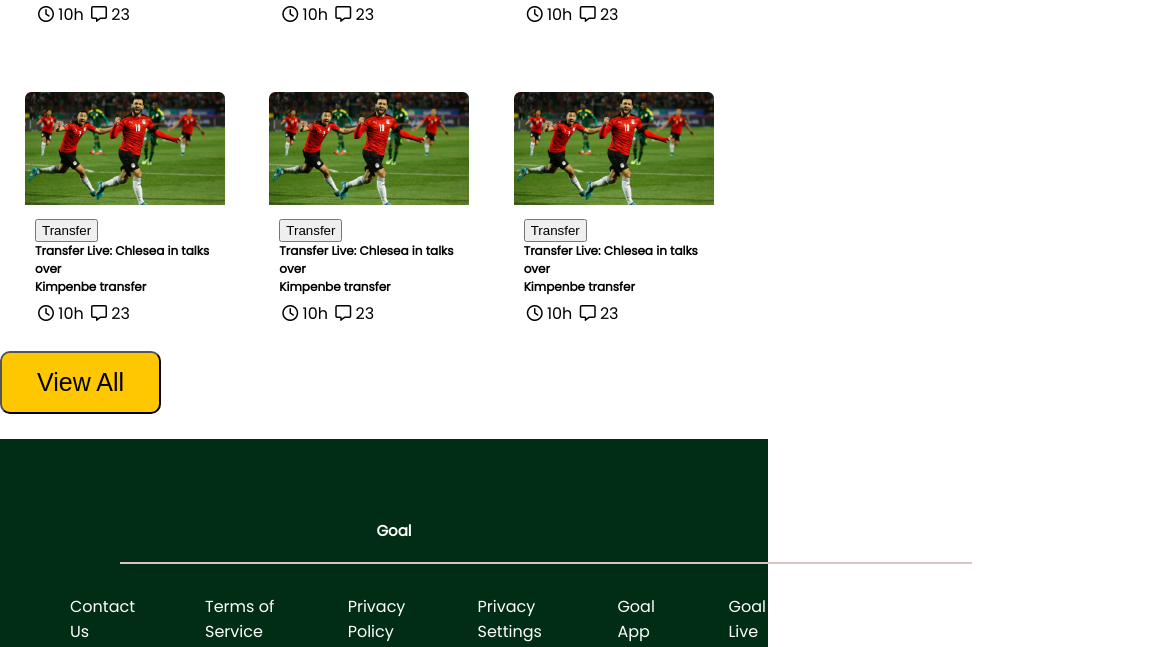
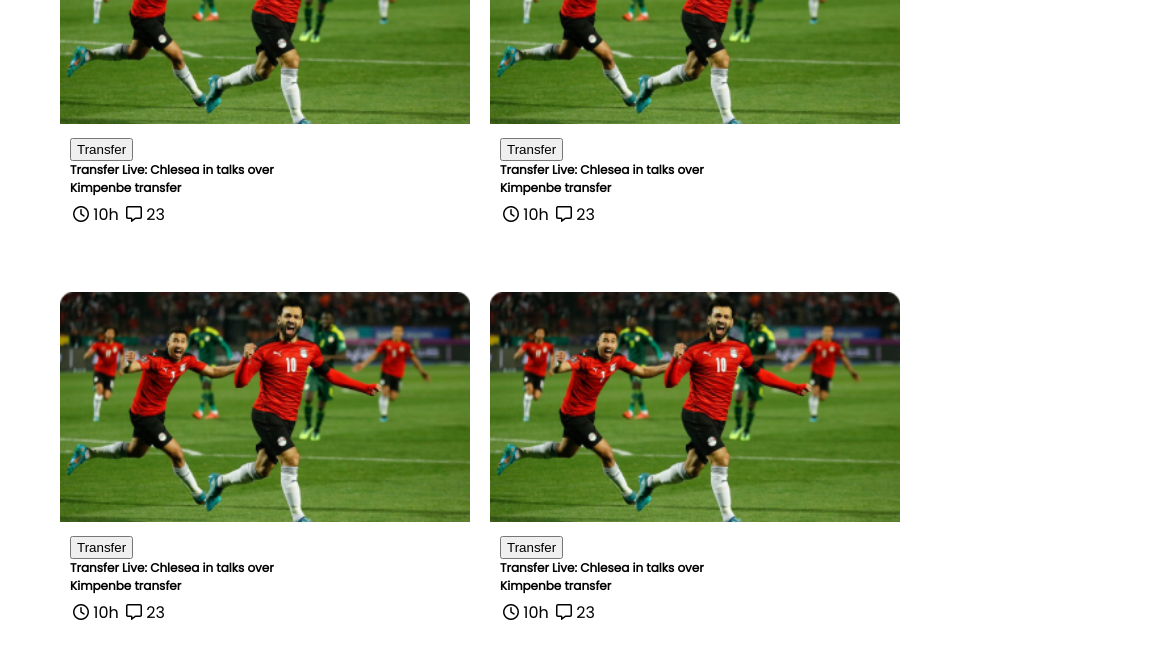
Before and after one commit to shorna1999/world-cup-live, a plain HTML site: page file-1.html in a window 768 px wide. Shown: the part 1292-1939 px from the top of the page, 1152 px wide, since content can reach past the window. Drawn offline with Linux system fonts and the light colour scheme; a web font is replaced by a local one.

Commit message:
4th commit

```diff
--- a/file-1.html
+++ b/file-1.html
@@ -90,19 +90,6 @@
             <div class="blog-div"><button class="transfer">Transfer</button>
               <p class="blog-p">Transfer Live: Chlesea in talks over <br> Kimpenbe transfer</p> <br>
               <span class="clock"><i class="fa-regular fa-clock"></i> 10h</span> <span class="comment"><i class="fa-regular fa-message"></i> 23</span></div></div>
-            <div class="div-blog"><div class="img-div"><img src="images/Blog Image.png" alt="blog image"></div>
-            <div class="blog-div"><button class="transfer">Transfer</button>
-              <p class="blog-p">Transfer Live: Chlesea in talks over <br> Kimpenbe transfer</p> <br>
-              <span class="clock"><i class="fa-regular fa-clock"></i> 10h</span> <span class="comment"><i class="fa-regular fa-message"></i> 23</span></div></div>
-            <div class="div-blog"><div class="img-div"><img src="images/Blog Image.png" alt="blog image"></div>
-            <div class="blog-div"><button class="transfer">Transfer</button>
-              <p class="blog-p">Transfer Live: Chlesea in talks over <br> Kimpenbe transfer</p> <br>
-              <span class="clock"><i class="fa-regular fa-clock"></i> 10h</span> <span class="comment"><i class="fa-regular fa-message"></i> 23</span></div></div>
-            <div class="div-blog"><div class="img-div"><img src="images/Blog Image.png" alt="blog image"></div>
-            <div class="blog-div"><button class="transfer">Transfer</button>
-              <p class="blog-p">Transfer Live: Chlesea in talks over <br> Kimpenbe transfer</p> <br>
-              <span class="clock"><i class="fa-regular fa-clock"></i> 10h</span> <span class="comment"><i class="fa-regular fa-message"></i> 23</span></div></div>
-        </div>
       </section>
       <section class="section-tab">
         <button>View All</button>
--- a/style.css
+++ b/style.css
@@ -80,9 +80,7 @@ a{
     text-decoration: none;
     color: #002D13;
 }
-.main-div-1>div:hover{
-    background-color: #FFC700;
-}
+
 .match .button-match{
     font-size: 20px;
     margin-top: 30px;
@@ -147,20 +145,12 @@ a{
     column-gap: 15px;
     margin-right: 50px;
 }
-.section-tab>button{
-    background-color: #FFC700;
-    color:black;
-    padding: 15px 35px;
-    font-size: 25px;
-    border-radius: 10px;
-    position: relative;
-    top: 55px;
-}
+
 /* -----------------footer------------- */
 
 footer{
     position: relative;
-    top: 80px;
+    top: 0px;
     width: auto;
     height: 300px;
      background-color: #002D13;
@@ -329,6 +319,9 @@ li{
         .section-tab>button{
             display: none;
         }
+        .main-div-1>div:hover{
+            background-color: #FFC700;
+        }
     }
 
     /* ------------media query for tablet-------------------- */
@@ -338,32 +331,35 @@ li{
         /* ---------header part---------- */
 
         .header-container{
-            width: 420px;
+            position: relative;
+            right: 40px;
+            width: 880px;
+            margin-right: 10px;
         }
         .header-div-1{
             color: #FFC700;
             text-transform: capitalize;
-            margin-left: 100px;
+            margin-left: 10px;
             margin-right: 2px;
             margin-top: 50px;
             padding: 15px;
         }
         h1{
-            font-size: 15px;
+            font-size: 25px;
             margin-left: 20px;
         }
         .now{
             margin-left: 25px;
         }
         .header-p{
-            font-size:7px;
+            font-size:15px;
             color: #9f9393;
             margin-top: 10px;
             margin-bottom: 10px;
             margin-left: 20px;
         }
         .header-button{
-            font-size: 15px;
+            font-size: 25px;
             padding: 5px 8px;
             background-color: #FFC700;
             border-radius: 10px;
@@ -372,26 +368,108 @@ li{
             transition: all 2s;
         }
         .header-div-2{
-            margin-right: 45px;
+            position: relative;
+            bottom: 90px;
+            margin-right: 30px;
             margin-left: 2px;
+
         }
 
         /* -------------main part------------- */
 
         .main-container{
             display:inline;
-            width: 280px;
+            width: 580px;
         }
         .main-div-1{
+            position: relative;
+            right: 40px;
             background-color: white;
-            width: 315px;
+            width: 765px;
             height: 100px;
             margin-top: 8px;
             border-radius: 10px;
-            margin-left: 105px;
+            margin-left: 125px;
             margin-bottom: 120px;
             text-align: center;
+            font-size: 25px;
         }
 
+        .main-div-2{
+            position: relative;
+            right: 75px;
+            width: 540px;
+            display: grid;
+            grid-template-columns: repeat(2,1fr);
+            grid-template-rows:repeat(2,1fr) ;
+            column-gap: 20px;
+            margin-right: 50px;
+            margin-left: 10px;
+        }
+        .main-div-2 .div-blog, img{
+            position: relative;
+            top: 30px;
+            left: 5px;
+            right: 45px;
+            width: 410px;
+
+
+        }
+        .blog-div{
+            width: 480px;
+        }
+        .transfer{
+            position: relative;
+            top: 20px;
+            left: 130px;
+            padding: 2px 5px;
+        }
+        .blog-p{
+            position: relative;
+            top: 20px;
+            left: 130px;
+            font-size:12px;
+            font-weight: 700;
+        }
+        .clock, .comment{
+            position: relative;
+            left: 130px;
+
+        }
+        .section-tab>button{
+            background-color: #FFC700;
+            color:black;
+            padding: 15px 35px;
+            font-size: 25px;
+            border-radius: 10px;
+            position: relative;
+            top: 55px;
+            left: 400px;
+        }
+
+        /* -----------------footer---------------- */
+
+        footer{
+            position: relative;
+            top: 80px;
+            left: 70px;
+            width: auto;
+            height: 300px;
+             background-color: #002D13;
+            color: #FFFFFF;
+
+        }
+        hr{
+            position: relative;
+            top: 100px;
+            left: 100px;
+            width: 600px;
+            border: 0.1px solid rgb(219, 196, 196);
+
+        }
+        li{
+            list-style-type: none;
+            margin-left: 35px;
+        }
 
     }
```
